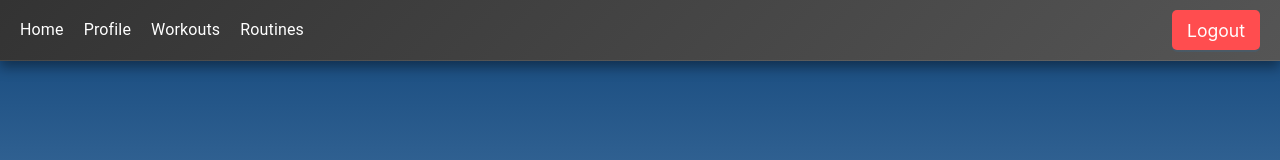
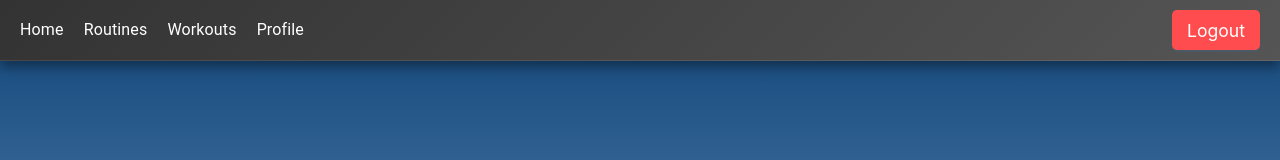
Before and after one commit to aaron3993/gym-guru, a React (Create React App) app: page / in a window 1280 px wide. Shown: the top 160 px of the page. Built offline with nearby package versions, Linux system fonts and the light colour scheme; no server answers; the database is empty; sample sign-in values are in the browser's storage.

Commit message:
swapped order of pages

```diff
--- a/src/components/Navbar/Navbar.js
+++ b/src/components/Navbar/Navbar.js
@@ -23,14 +23,14 @@ const Navbar = ({ onLogout }) => {
         <Link to="/" className="nav-link">
           Home
         </Link>
-        <Link to="/profile" className="nav-link">
-          Profile
+        <Link to="/routines" className="nav-link">
+          Routines
         </Link>
         <Link to="/workouts" className="nav-link">
           Workouts
         </Link>
-        <Link to="/routines" className="nav-link">
-          Routines
+        <Link to="/profile" className="nav-link">
+          Profile
         </Link>
       </div>
       <div>
@@ -79,14 +79,14 @@ const Navbar = ({ onLogout }) => {
           <Link to="/" className="drawer-link" onClick={closeDrawer}>
             Home
           </Link>
-          <Link to="/profile" className="drawer-link" onClick={closeDrawer}>
-            Profile
+          <Link to="/routines" className="drawer-link" onClick={closeDrawer}>
+            Routines
           </Link>
           <Link to="/workouts" className="drawer-link" onClick={closeDrawer}>
             Workouts
           </Link>
-          <Link to="/routines" className="drawer-link" onClick={closeDrawer}>
-            Routines
+          <Link to="/profile" className="drawer-link" onClick={closeDrawer}>
+            Profile
           </Link>
         </div>
         <Button
```
